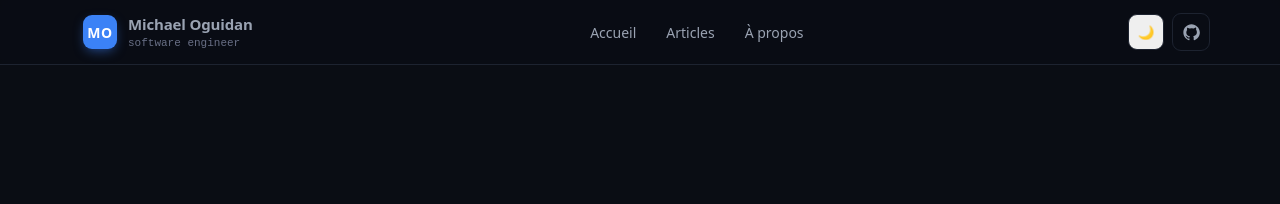
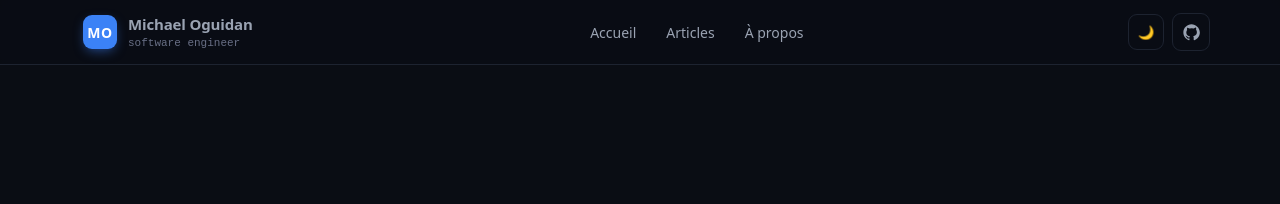
Before and after one commit to Oguidan/MichaelOguidan, a Jekyll site: the page built from index.html, in a window 1280 px wide. Shown: the top 204 px of the page. Built offline with Jekyll 4.4.1, drawn with Linux system fonts in a browser that asks for light colours.

Commit message:
Update button styles to use transparent background for improved design consistency

```diff
--- a/_sass/micky/_layout.scss
+++ b/_sass/micky/_layout.scss
@@ -94,13 +94,14 @@
   color: var(--muted);
   border: 1px solid var(--border);
   transition: .18s;
-  background-color: none;
+  background: transparent;
 }
 
 .iconbtn:hover {
   color: var(--text);
   border-color: var(--faint);
   transform: translateY(-1px);
+  background: transparent;
 }
 
 .site-header {
```
